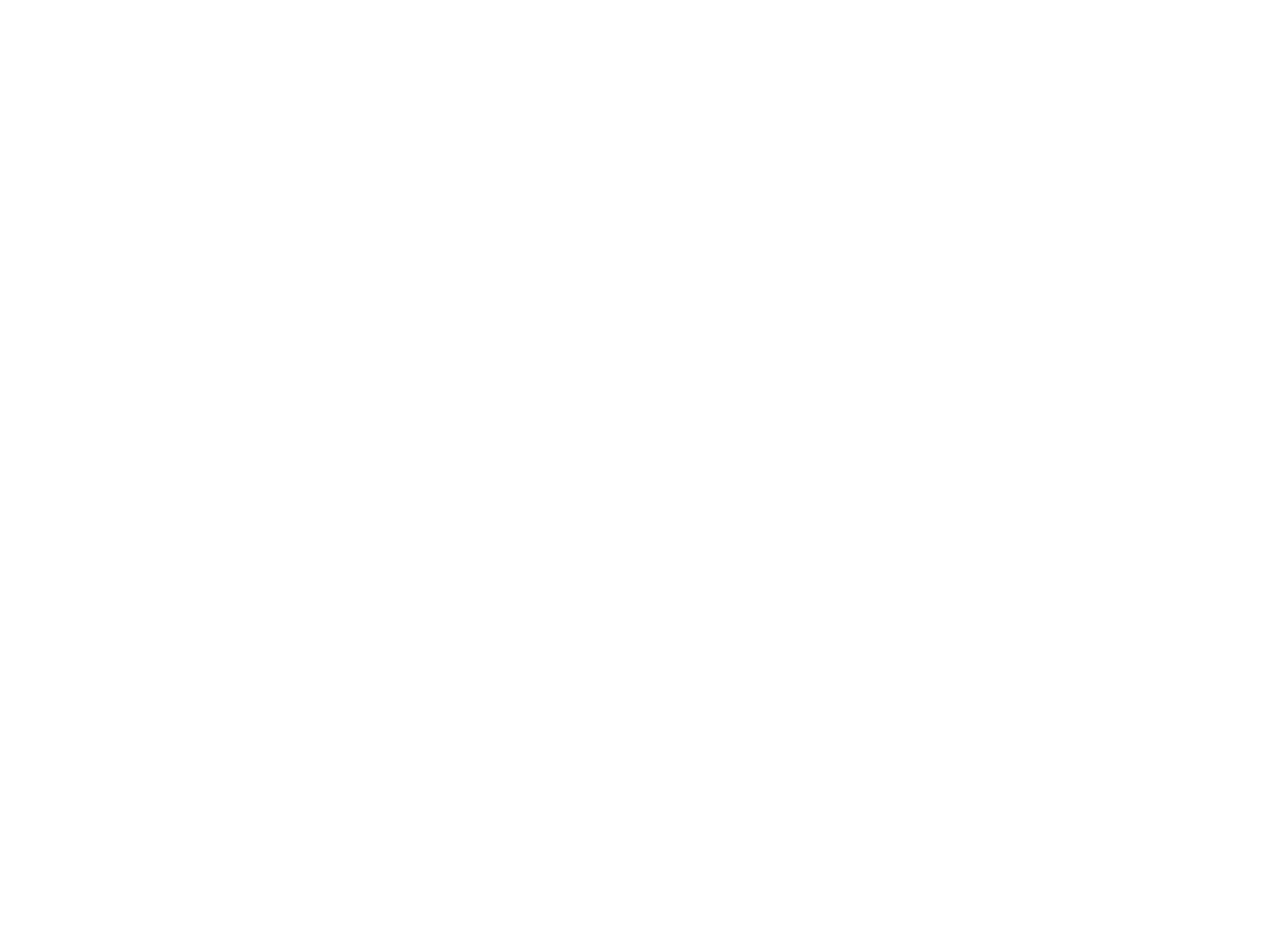
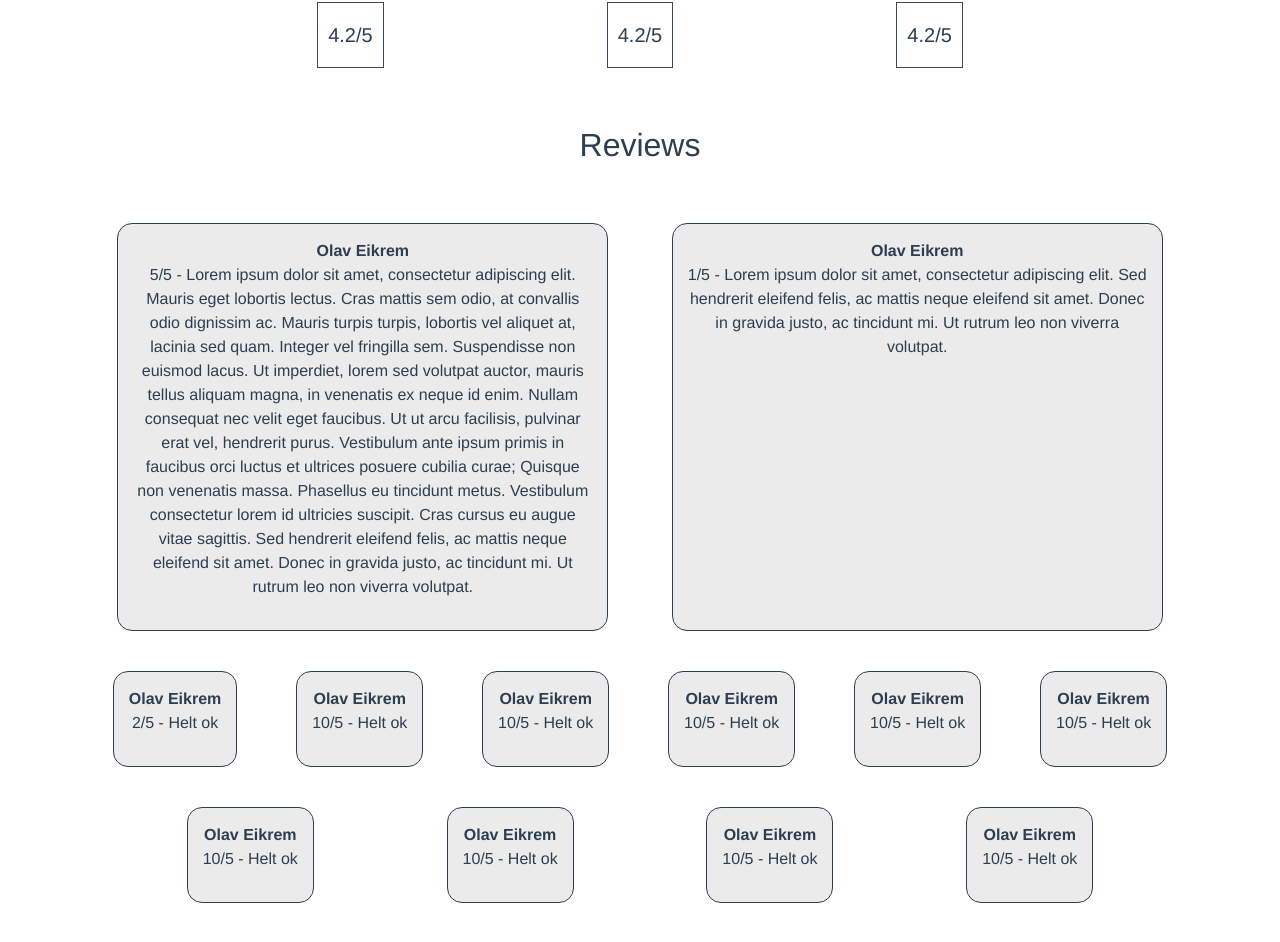
Before and after one commit to chompou/Boco, a Vue app in the folder frontend/: page /my/reviews in a window 1280 px wide. Shown: the part 458-1400 px from the top of the page. Built offline with nearby package versions, Linux system fonts and the light colour scheme.

Commit message:
Added nested profile views

```diff
--- /dev/null
+++ b/frontend/src/components/LeaseListComponent.vue
@@ -0,0 +1,91 @@
+<template>
+  <div class="container">
+    <div class="filter-check-container">
+      <label>Past <input type="radio" :name="personal" /></label>
+      <label>Current <input type="radio" :name="personal" /></label>
+      <label>Upcoming <input type="radio" :name="personal" /></label>
+    </div>
+
+    <div class="lease-list">
+      <div class="lease-container" v-for="lease in leases" :key="lease">
+        <div>
+          <h4>{{ lease.title }}</h4>
+          <h6>{{ lease.owner }}</h6>
+          <h6>{{ lease.from }} - {{ lease.to }}</h6>
+        </div>
+        <rating-component />
+      </div>
+    </div>
+  </div>
+</template>
+
+<script>
+import RatingComponent from "@/components/RatingComponent.vue";
+export default {
+  components: { RatingComponent },
+
+  props: ["lease", "personal"],
+
+  data() {
+    return {
+      leases: [
+        {
+          id: 1,
+          title: "MyItemasfadfadfadfadfa",
+          owner: "Jon Martin",
+          from: "2022-05-15",
+          to: "2022-05-20",
+        },
+        {
+          id: 2,
+          title: "MyItem",
+          owner: "Jon Martin",
+          from: "2022-05-15",
+          to: "2022-05-20",
+        },
+        {
+          id: 3,
+          title: "MyItem",
+          owner: "Jon Martin",
+          from: "2022-05-15",
+          to: "2022-05-20",
+        },
+      ],
+    };
+  },
+};
+</script>
+
+<style scoped>
+.container {
+  display: flex;
+  flex-direction: column;
+  gap: 20px;
+}
+
+.filter-check-container {
+  display: flex;
+  flex-direction: row;
+  gap: 10px;
+  justify-content: space-around;
+}
+
+.lease-list {
+  display: flex;
+  flex-direction: column;
+  gap: 25px;
+  max-height: 60vh;
+}
+
+.lease-container {
+  display: flex;
+  border: 3px solid;
+  border-radius: 10px;
+  padding: 15px;
+  flex-direction: row;
+  justify-content: space-between;
+  align-items: center;
+  text-align: left;
+  gap: 50px;
+}
+</style>
--- a/frontend/src/components/ProfileBarComponent.vue
+++ b/frontend/src/components/ProfileBarComponent.vue
@@ -38,15 +38,11 @@ export default {
   display: flex;
   border: 1px solid #39495c;
   font-size: 17px;
-  font-family: Avenir, Helvetica, Arial, sans-serif;
-  -webkit-font-smoothing: antialiased;
-  -moz-osx-font-smoothing: grayscale;
   width: 100%;
   height: 300px;
   color: #2c3e50;
   padding: 10px 28px;
   background: #e0f2fe;
-  margin: 20px;
 }
 
 .profileBarText {
--- a/frontend/src/views/my/MyItemsView.vue
+++ b/frontend/src/views/my/MyItemsView.vue
@@ -1,3 +1,28 @@
 <template>
-  <h1>ITEMS</h1>
+  <div class="item-list-container">
+    <large-item class="item" v-for="i in 5" :key="i" />
+  </div>
 </template>
+
+<script>
+import LargeItem from "@/components/Items/LargeItem.vue";
+
+export default {
+  components: { LargeItem },
+
+  data() {
+    return {
+      items: [],
+    };
+  },
+};
+</script>
+
+<style scoped>
+.item-list-container {
+  display: flex;
+  flex-direction: column;
+  align-items: center;
+  gap: 0px;
+}
+</style>
--- a/frontend/src/views/my/MyLeasesView.vue
+++ b/frontend/src/views/my/MyLeasesView.vue
@@ -1,3 +1,64 @@
 <template>
-  <h1>LEASES</h1>
+  <div class="lease-list-container">
+    <div>
+      <h2>Lease in</h2>
+      <lease-list-component class="lease-list-component" :personal="true" />
+    </div>
+    <div>
+      <h2>Lease out</h2>
+      <lease-list-component class="lease-list-component" :personal="false" />
+    </div>
+  </div>
 </template>
+
+<script>
+import LeaseListComponent from "@/components/LeaseListComponent.vue";
+export default {
+  components: { LeaseListComponent },
+
+  data() {
+    return {
+      ingoing: [
+        {
+          id: 1,
+          title: "MyItem",
+          owner: "Jon Martin",
+          from: "2022-05-15",
+          to: "2022-05-20",
+        },
+        {
+          id: 2,
+          title: "MyItem",
+          owner: "Jon Martin",
+          from: "2022-05-15",
+          to: "2022-05-20",
+        },
+      ],
+      outgoing: [
+        {
+          id: 3,
+          title: "MyItem",
+          owner: "Jon Martin",
+          from: "2022-05-15",
+          to: "2022-05-20",
+        },
+        {
+          id: 4,
+          title: "MyItem",
+          owner: "Jon Martin",
+          from: "2022-05-15",
+          to: "2022-05-20",
+        },
+      ],
+    };
+  },
+};
+</script>
+
+<style scoped>
+.lease-list-container {
+  display: flex;
+  flex-direction: row;
+  justify-content: space-evenly;
+}
+</style>
--- a/frontend/src/views/my/MyProfileView.vue
+++ b/frontend/src/views/my/MyProfileView.vue
@@ -5,7 +5,7 @@
   <router-view></router-view>
 </template>
 <script>
-import ProfileBarComponent from "@/components/ProfileBarComponent";
+import ProfileBarComponent from "@/components/ProfileBarComponent.vue";
 export default {
   components: { ProfileBarComponent },
 };
--- a/frontend/src/views/my/MyReviewView.vue
+++ b/frontend/src/views/my/MyReviewView.vue
@@ -1,3 +1,124 @@
 <template>
-  <h1>Reviews</h1>
+  <div class="container">
+    <div class="rating-container">
+      <h2>Rating</h2>
+      <div class="rating-box-container">
+        <rating-component v-for="i in 3" :key="i" />
+      </div>
+    </div>
+    <h2>Reviews</h2>
+    <div class="review-list-container">
+      <div class="review-container" v-for="review in reviews" :key="review">
+        <b>{{ review.name }}</b>
+        <p>{{ review.rating }}/5 - {{ review.description }}</p>
+      </div>
+    </div>
+  </div>
 </template>
+
+<script>
+import RatingComponent from "@/components/RatingComponent.vue";
+export default {
+  components: { RatingComponent },
+
+  data() {
+    return {
+      reviews: [
+        {
+          name: "Olav Eikrem",
+          rating: 5,
+          description:
+            "Lorem ipsum dolor sit amet, consectetur adipiscing elit. Mauris eget lobortis lectus. Cras mattis sem odio, at convallis odio dignissim ac. Mauris turpis turpis, lobortis vel aliquet at, lacinia sed quam. Integer vel fringilla sem. Suspendisse non euismod lacus. Ut imperdiet, lorem sed volutpat auctor, mauris tellus aliquam magna, in venenatis ex neque id enim. Nullam consequat nec velit eget faucibus. Ut ut arcu facilisis, pulvinar erat vel, hendrerit purus. Vestibulum ante ipsum primis in faucibus orci luctus et ultrices posuere cubilia curae; Quisque non venenatis massa. Phasellus eu tincidunt metus. Vestibulum consectetur lorem id ultricies suscipit. Cras cursus eu augue vitae sagittis. Sed hendrerit eleifend felis, ac mattis neque eleifend sit amet. Donec in gravida justo, ac tincidunt mi. Ut rutrum leo non viverra volutpat.",
+        },
+        {
+          name: "Olav Eikrem",
+          rating: 1,
+          description:
+            "Lorem ipsum dolor sit amet, consectetur adipiscing elit. Sed hendrerit eleifend felis, ac mattis neque eleifend sit amet. Donec in gravida justo, ac tincidunt mi. Ut rutrum leo non viverra volutpat.",
+        },
+        {
+          name: "Olav Eikrem",
+          rating: 2,
+          description: "Helt ok",
+        },
+        {
+          name: "Olav Eikrem",
+          rating: 10,
+          description: "Helt ok",
+        },
+        {
+          name: "Olav Eikrem",
+          rating: 10,
+          description: "Helt ok",
+        },
+        {
+          name: "Olav Eikrem",
+          rating: 10,
+          description: "Helt ok",
+        },
+        {
+          name: "Olav Eikrem",
+          rating: 10,
+          description: "Helt ok",
+        },
+        {
+          name: "Olav Eikrem",
+          rating: 10,
+          description: "Helt ok",
+        },
+        {
+          name: "Olav Eikrem",
+          rating: 10,
+          description: "Helt ok",
+        },
+        {
+          name: "Olav Eikrem",
+          rating: 10,
+          description: "Helt ok",
+        },
+        {
+          name: "Olav Eikrem",
+          rating: 10,
+          description: "Helt ok",
+        },
+        {
+          name: "Olav Eikrem",
+          rating: 10,
+          description: "Helt ok",
+        },
+      ],
+    };
+  },
+};
+</script>
+
+<style scoped>
+.container {
+  display: flex;
+  flex-direction: column;
+  gap: 50px;
+}
+
+.rating-box-container {
+  display: flex;
+  flex-direction: row;
+  justify-content: space-evenly;
+}
+
+.review-list-container {
+  display: flex;
+  justify-content: space-evenly;
+  gap: 40px;
+  flex-direction: row;
+  flex-wrap: wrap;
+}
+
+.review-container {
+  border: 1px solid;
+  border-radius: 15px;
+  max-width: 45%;
+  padding: 15px;
+  overflow-wrap: break-word;
+  background-color: rgb(215, 215, 215, 0.5);
+}
+</style>
```
